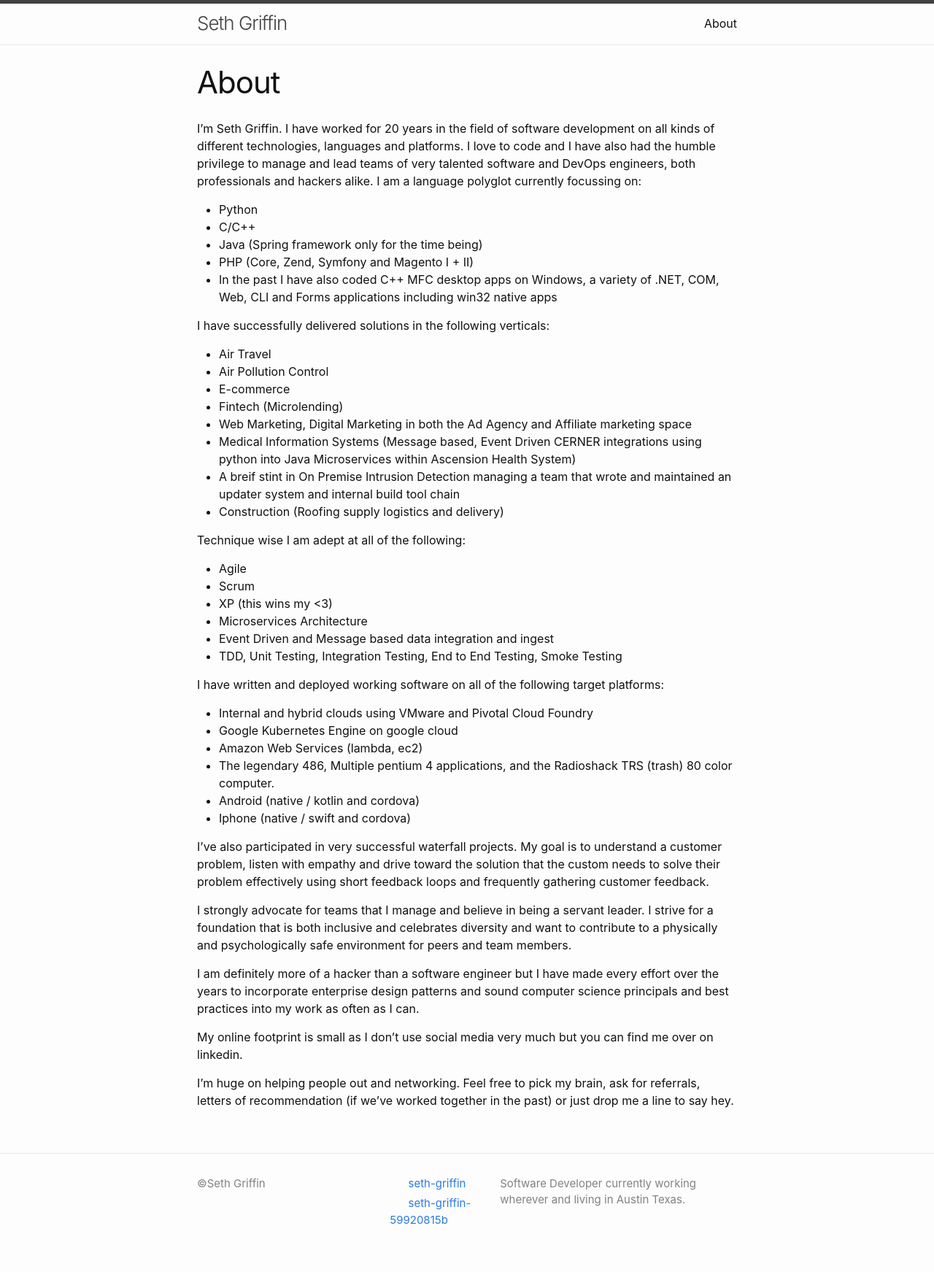
After one commit to seth-griffin/blog, a Flask app: page /about in a window 1280 px wide. The commit adds this page. Shown: the whole page at 73% size. Run offline with Flask 3, Linux system fonts and the light colour scheme.

Commit message:
Additional routes and templates, rolled back interim project structure refactor

```diff
--- a/app/__init__.py
+++ b/app/__init__.py
@@ -1,7 +1,8 @@
 from flask import Flask
 
+
 def create_app():
-    """ Create flask application """
+    """Create flask application"""
     app = Flask(
         __name__,
         static_url_path="/web/",
--- a/app/blueprints/blog/routes.py
+++ b/app/blueprints/blog/routes.py
@@ -2,9 +2,29 @@ from flask import render_template
 from flask import Blueprint
 from app.blueprints.db.models import Post
 
-blog = Blueprint('blog', __name__, template_folder='web/static/templates')
+blog = Blueprint("blog", __name__, template_folder="web/static/templates")
 
-@blog.route("/")
+
+@blog.route("/", methods=['GET'])
 @blog.route("/index")
 def index():
     return render_template("index.html")
+
+
+@blog.route("/posts", methods=['GET'])
+def posts():
+    return render_template("post-list.html")
+
+
+# Ex: programming/functional-programming/lisp/scheme/arc/2025/12/11/introduction-arc-programming-language.html
+@blog.route(
+    "/post/<path:categories>/<int:year>/<int:month>/<int:day>/<string:title>",
+    methods=['GET']
+)
+def post(categories, year, month, day, title):
+    return render_template("post.html")
+
+
+@blog.route("/about", methods=['GET'])
+def about():
+    return render_template("about.html")
--- a/app/blueprints/db/db_cli.py
+++ b/app/blueprints/db/db_cli.py
@@ -4,6 +4,7 @@ from .models import Base
 from .util import db_create_engine
 
 db = Blueprint("db", __name__)
+
 
 @db.cli.command("init")
 def db_init_command():
@@ -17,6 +18,7 @@ def db_group():
     """Database management commands."""
     pass
 
+
 def db_init():
     """Initialize Database"""
     engine = db_create_engine(
--- a/app/blueprints/db/models.py
+++ b/app/blueprints/db/models.py
@@ -20,6 +20,9 @@ class Post(Base):
     # posted_on DATE (Allows NULL by default in SQL, so we use Optional)
     posted_on: Mapped[Optional[date]] = mapped_column(Date)
 
+    # categories VARCHAR(128) NOT NULL
+    categories: Mapped[Optional[str]] = mapped_column(String(128), nullable=False)
+
     # content TEXT
     content: Mapped[Optional[str]] = mapped_column(Text)
 
--- a/app/blueprints/db/util.py
+++ b/app/blueprints/db/util.py
@@ -1,5 +1,6 @@
 from sqlalchemy import create_engine
 from sqlalchemy_utils import database_exists, create_database
+
 
 def db_create_engine(urn, db_user, db_pass, db_ip, db_name):
     engine = create_engine(urn.format(db_user, db_pass, db_ip, db_name))
--- /dev/null
+++ b/app/web/templates/about.html
@@ -0,0 +1,88 @@
+{% extends "layout.html" %}
+{% block title %}Test title{% endblock %}
+{% block content %}
+  <div class="wrapper"><a class="site-title" rel="author" href="/">Seth Griffin</a><nav class="site-nav">
+        <input type="checkbox" id="nav-trigger" class="nav-trigger" />
+        <label for="nav-trigger">
+          <span class="menu-icon">
+            <svg viewBox="0 0 18 15" width="18px" height="15px">
+              <path d="M18,1.484c0,0.82-0.665,1.484-1.484,1.484H1.484C0.665,2.969,0,2.304,0,1.484l0,0C0,0.665,0.665,0,1.484,0 h15.032C17.335,0,18,0.665,18,1.484L18,1.484z M18,7.516C18,8.335,17.335,9,16.516,9H1.484C0.665,9,0,8.335,0,7.516l0,0 c0-0.82,0.665-1.484,1.484-1.484h15.032C17.335,6.031,18,6.696,18,7.516L18,7.516z M18,13.516C18,14.335,17.335,15,16.516,15H1.484 C0.665,15,0,14.335,0,13.516l0,0c0-0.82,0.665-1.483,1.484-1.483h15.032C17.335,12.031,18,12.695,18,13.516L18,13.516z"/>
+            </svg>
+          </span>
+        </label>
+
+        <div class="trigger"><a class="page-link" href="/about/">About</a></div>
+      </nav></div>
+</header>
+<main class="page-content" aria-label="Content">
+      <div class="wrapper">
+        <article class="post">
+
+  <header class="post-header">
+    <h1 class="post-title">About</h1>
+  </header>
+
+  <div class="post-content">
+    <p>I’m Seth Griffin. I have worked for 20 years in the field of software development on all kinds of different technologies, languages and platforms. I love to code and I have also had the humble privilege to manage and lead teams of very talented software and DevOps engineers, both professionals and hackers alike. I am a language polyglot currently focussing on:</p>
+
+<ul>
+  <li>Python</li>
+  <li>C/C++</li>
+  <li>Java (Spring framework only for the time being)</li>
+  <li>PHP (Core, Zend, Symfony and Magento I + II)</li>
+  <li>In the past I have also coded C++ MFC desktop apps on Windows, a variety of .NET, COM, Web, CLI and Forms applications including win32 native apps</li>
+</ul>
+
+<p>I have successfully delivered solutions in the following verticals:</p>
+
+<ul>
+  <li>Air Travel</li>
+  <li>Air Pollution Control</li>
+  <li>E-commerce</li>
+  <li>Fintech (Microlending)</li>
+  <li>Web Marketing, Digital Marketing in both the Ad Agency and Affiliate marketing space</li>
+  <li>Medical Information Systems (Message based, Event Driven CERNER integrations using python into Java Microservices within Ascension Health System)</li>
+  <li>A breif stint in On Premise Intrusion Detection managing a team that wrote and maintained an updater system and internal build tool chain</li>
+  <li>Construction (Roofing supply logistics and delivery)</li>
+</ul>
+
+<p>Technique wise I am adept at all of the following:</p>
+
+<ul>
+  <li>Agile</li>
+  <li>Scrum</li>
+  <li>XP (this wins my &lt;3)</li>
+  <li>Microservices Architecture</li>
+  <li>Event Driven and Message based data integration and ingest</li>
+  <li>TDD, Unit Testing, Integration Testing, End to End Testing, Smoke Testing</li>
+</ul>
+
+<p>I have written and deployed working software on all of the following target platforms:</p>
+
+<ul>
+  <li>Internal and hybrid clouds using VMware and Pivotal Cloud Foundry</li>
+  <li>Google Kubernetes Engine on google cloud</li>
+  <li>Amazon Web Services (lambda, ec2)</li>
+  <li>The legendary 486, Multiple pentium 4 applications, and the Radioshack TRS (trash) 80 color computer.</li>
+  <li>Android (native / kotlin and cordova)</li>
+  <li>Iphone (native / swift and cordova)</li>
+</ul>
+
+<p>I’ve also participated in very successful waterfall projects. My goal is to understand a customer problem, listen with empathy and drive toward the solution that the custom needs to solve their problem effectively using short feedback loops and frequently gathering customer feedback.</p>
+
+<p>I strongly advocate for teams that I manage and believe in being a servant leader. I strive for a foundation that is both inclusive and celebrates diversity and want to contribute to a physically and psychologically safe environment for peers and team members.</p>
+
+<p>I am definitely more of a hacker than a software engineer but I have made every effort over the years to incorporate enterprise design patterns and sound computer science principals and best practices into my work as often as I can.</p>
+
+<p>My online footprint is small as I don’t use social media very much but you can find me over on linkedin.</p>
+
+<p>I’m huge on helping people out and networking. Feel free to pick my brain, ask for referrals, letters of recommendation (if we’ve worked together in the past) or just drop me a line to say hey.</p>
+
+
+  </div>
+
+</article>
+
+      </div>
+    </main>
+{% endblock %}
--- /dev/null
+++ b/app/web/templates/layout.html
@@ -0,0 +1,56 @@
+<!DOCTYPE html>
+<html lang="en-US"><head>
+<meta http-equiv="content-type" content="text/html; charset=UTF-8">
+  <meta charset="utf-8">
+  <meta http-equiv="X-UA-Compatible" content="IE=edge">
+  <meta name="viewport" content="width=device-width, initial-scale=1"><!-- Begin Jekyll SEO tag v2.8.0 -->
+<title>{% block title %}{% endblock %}</title>
+<meta name="generator" content="Jekyll v3.9.3">
+<meta property="og:title" content="Spring Boot Systemd Installer">
+<meta property="og:locale" content="en_US">
+<meta name="description" content="Problem Description">
+<meta property="og:description" content="Problem Description">
+<link rel="canonical" href="https://seth-griffin.github.io/bash/sysadmin/devops/systemd/units/java/springboot/2023/02/13/spring-boot-systemd-installer.html">
+<meta property="og:url" content="/bash/sysadmin/devops/systemd/units/java/springboot/2023/02/13/spring-boot-systemd-installer.html">
+<meta property="og:site_name" content="Seth Griffin">
+<meta property="og:type" content="article">
+<meta property="article:published_time" content="2023-02-13T14:00:00+00:00">
+<meta name="twitter:card" content="summary">
+<meta property="twitter:title" content="Spring Boot Systemd Installer">
+<script type="application/ld+json">
+{"@context":"https://schema.org","@type":"BlogPosting","dateModified":"2023-02-13T14:00:00+00:00","datePublished":"2023-02-13T14:00:00+00:00","description":"Problem Description","headline":"Spring Boot Systemd Installer","mainEntityOfPage":{"@type":"WebPage","@id":"/bash/sysadmin/devops/systemd/units/java/springboot/2023/02/13/spring-boot-systemd-installer.html"},"url":"/bash/sysadmin/devops/systemd/units/java/springboot/2023/02/13/spring-boot-systemd-installer.html"}</script>
+<!-- End Jekyll SEO tag -->
+<link rel="stylesheet" href="{{ url_for('static', filename='main.css') }}"><link type="application/atom+xml" rel="alternate" href="https://seth-griffin.github.io/feed.xml" title="Seth Griffin"><link rel="shortcut icon" type="image/x-icon" href="https://seth-griffin.github.io/bash/sysadmin/devops/systemd/units/java/springboot/2023/02/13/favicon.png">
+</head>
+<body><header class="site-header" role="banner">
+
+{% block content %}{% endblock %}
+
+<footer class="site-footer h-card">
+  <data class="u-url" href="/"></data>
+
+  <div class="wrapper">
+
+    <div class="footer-col-wrapper">
+      <div class="footer-col footer-col-1">
+        <ul class="contact-list">
+          <li class="p-name">
+	    ©Seth Griffin</li>
+        </ul>
+      </div>
+
+      <div class="footer-col footer-col-2"><ul class="social-media-list"><li><a href="https://github.com/seth-griffin"><svg class="svg-icon"><use xlink:href="/assets/minima-social-icons.svg#github"></use></svg> <span class="username">seth-griffin</span></a></li><li><a href="https://www.linkedin.com/in/seth-griffin-59920815b"><svg class="svg-icon"><use xlink:href="/assets/minima-social-icons.svg#linkedin"></use></svg> <span class="username">seth-griffin-59920815b</span></a></li></ul>
+</div>
+
+      <div class="footer-col footer-col-3">
+        <p>Software Developer currently working wherever and living in Austin Texas. </p>
+      </div>
+    </div>
+
+  </div>
+
+</footer>
+
+
+
+</body></html>
--- a/config.py
+++ b/config.py
@@ -2,6 +2,7 @@ import os
 from dotenv import load_dotenv
 
 load_dotenv()
+
 
 class Config:
     DB_URN = os.environ.get("DB_URN")
```
Also changed, not shown: app/web/templates/index.html (+5 -54 lines), app/web/templates/post-list.html (added, +43 -0 lines), README.md.
